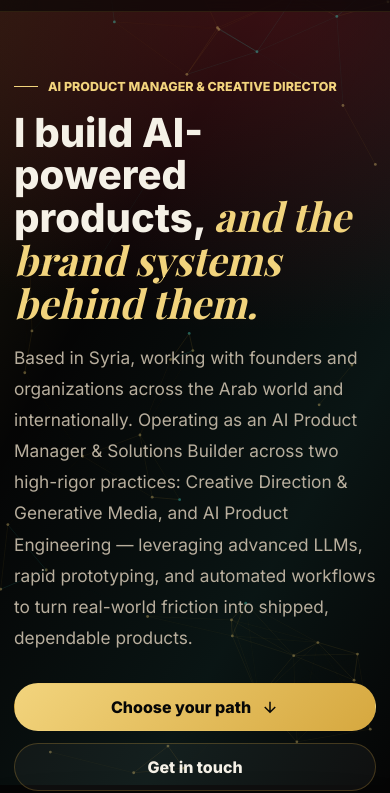
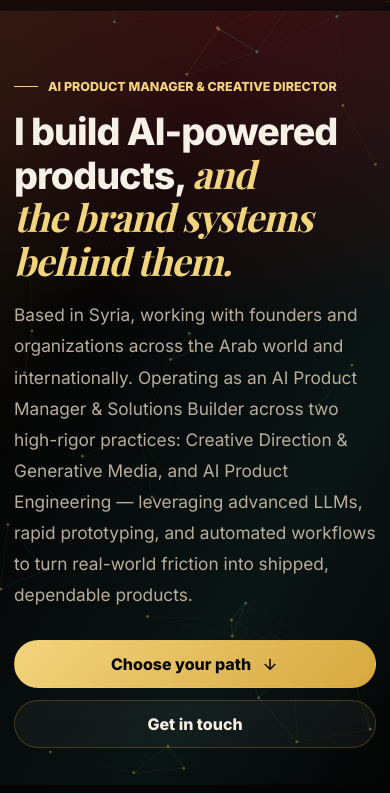
Before and after one commit to Khalil-M-Khalil/khalil-m-khalil.github.io, a plain HTML site: page index.html in a window 390 px wide. Shown: the part 59-852 px from the top of the page. Drawn offline with nearby package versions, Linux system fonts and the light colour scheme; a web font is replaced by a local one.

Commit message:
Refactor hero typography: prevent hyphen splits on AI-powered, balance line breaking, and scale responsive headings

```diff
--- a/css/style.css
+++ b/css/style.css
@@ -210,11 +210,16 @@ body.link-hover .cursor-ring {
   background: var(--gold-2);
 }
 h1, h2, h3, p { margin-top: 0; }
+h1, h2, h3 { text-wrap: balance; }
+.nowrap { white-space: nowrap; }
+.desk-br { display: inline; }
 .hero h1 {
   margin: 18px 0 16px;
-  font-size: 5.45rem;
-  line-height: .96;
+  font-size: clamp(2.35rem, 3.8vw, 3.75rem);
+  line-height: 1.08;
   font-weight: 800;
+  letter-spacing: -0.025em;
+  text-wrap: balance;
 }
 .serif {
   font-family: "Playfair Display", Georgia, serif;
@@ -774,7 +779,8 @@ footer {
 @media (max-width: 660px) {
   .container { width: min(100% - 28px, var(--max)); }
   .nav-inner { padding: 14px; }
-  .hero h1 { font-size: 3.25rem; }
+  .desk-br { display: none; }
+  .hero h1, .landing-hero-copy h1, .tech-hero-copy h1 { font-size: 2.35rem; line-height: 1.15; }
   .section h2, .studio-copy h2 { font-size: 2.35rem; }
   .hero-stats, .feature-grid, .ach-grid { grid-template-columns: 1fr; }
   /* Mobile image alignment fixes: preserve each source image's composition. */
@@ -867,7 +873,7 @@ footer {
 @media(prefers-reduced-motion:reduce){.step svg .d{stroke-dashoffset:0;transition:none}}
 
 /* ===== V3 ===== */
-.hero h1{font-size:clamp(2.5rem,5.6vw,4.9rem);line-height:1.04}
+.hero h1{font-size:clamp(2.35rem, 3.8vw, 3.75rem);line-height:1.08;letter-spacing:-0.025em;text-wrap:balance}
 .cases{display:grid;gap:26px}
 .case{display:grid;grid-template-columns:1.25fr 1fr;gap:28px;align-items:center;padding:18px;border:1px solid rgba(214,168,63,.17);border-radius:var(--radius);background:rgba(255,255,255,.04)}
 .case:nth-child(even){grid-template-columns:1fr 1.25fr}.case:nth-child(even) .case-media{order:2}
@@ -929,8 +935,8 @@ footer {
   align-items: center;
   gap: 52px;
 }
-.tech-hero-copy { max-width: 640px; }
-.tech-hero-copy h1 { margin: 18px 0 16px; font-size: 4.8rem; line-height: .98; font-weight: 800; }
+.tech-hero-copy { max-width: 680px; }
+.tech-hero-copy h1 { margin: 18px 0 16px; font-size: clamp(2.25rem, 3.5vw, 3.45rem); line-height: 1.08; font-weight: 800; letter-spacing: -0.025em; text-wrap: balance; }
 .tech-hero-copy .hero-actions { display: flex; flex-wrap: wrap; gap: 12px; margin-top: 28px; }
 
 .tech-terminal-stage {
@@ -1206,7 +1212,19 @@ footer {
   justify-content: center;
   position: relative;
 }
-.landing-hero-copy { max-width: 680px; }
+.landing-hero-grid {
+  grid-template-columns: minmax(0, 1.25fr) minmax(320px, 0.75fr);
+  gap: 48px;
+}
+.landing-hero-copy { max-width: 760px; }
+.landing-hero-copy h1 {
+  margin: 18px 0 16px;
+  font-size: clamp(2.35rem, 3.8vw, 3.75rem);
+  line-height: 1.08;
+  font-weight: 800;
+  letter-spacing: -0.025em;
+  text-wrap: balance;
+}
 .landing-scroll-cue {
   position: absolute;
   bottom: 24px;
--- a/index.html
+++ b/index.html
@@ -9,7 +9,7 @@
 <link rel="preconnect" href="https://fonts.googleapis.com">
 <link rel="preconnect" href="https://fonts.gstatic.com" crossorigin>
 <link href="https://fonts.googleapis.com/css2?family=Inter:wght@400;500;600;700;800&family=Playfair+Display:ital,wght@0,700;1,700&display=swap" rel="stylesheet">
-<link rel="stylesheet" href="css/style.css?v=20261119_pm_v4">
+<link rel="stylesheet" href="css/style.css?v=20261119_typo_v6">
 </head>
 <body><canvas class="site-bg-canvas" id="bgCanvas" aria-hidden="true"></canvas>
 <div class="cursor" id="cursor"></div>
@@ -25,7 +25,7 @@
     <div class="hero-grid landing-hero-grid">
       <div class="landing-hero-copy">
         <span class="eyebrow reveal">AI Product Manager &amp; Creative Director</span>
-        <h1 class="reveal">I build AI-powered products, <span class="serif">and the brand systems behind them.</span></h1>
+        <h1 class="reveal">I build <span class="nowrap">AI-powered</span> products, <br class="desk-br"><span class="serif">and the brand systems behind them.</span></h1>
         <p class="hero-copy reveal">Based in Syria, working with founders and organizations across the Arab world and internationally. Operating as an AI Product Manager &amp; Solutions Builder across two high-rigor practices: Creative Direction &amp; Generative Media, and AI Product Engineering &mdash; leveraging advanced LLMs, rapid prototyping, and automated workflows to turn real-world friction into shipped, dependable products.</p>
         <div class="hero-actions reveal">
           <a class="btn btn-primary" href="#paths">Choose your path <svg viewBox="0 0 24 24" fill="none" stroke="currentColor" stroke-width="2"><path d="M12 5v14M19 12l-7 7-7-7"/></svg></a>
```
Also changed, not shown: design.html (+2 -2 lines), technical.html (+2 -2 lines).
